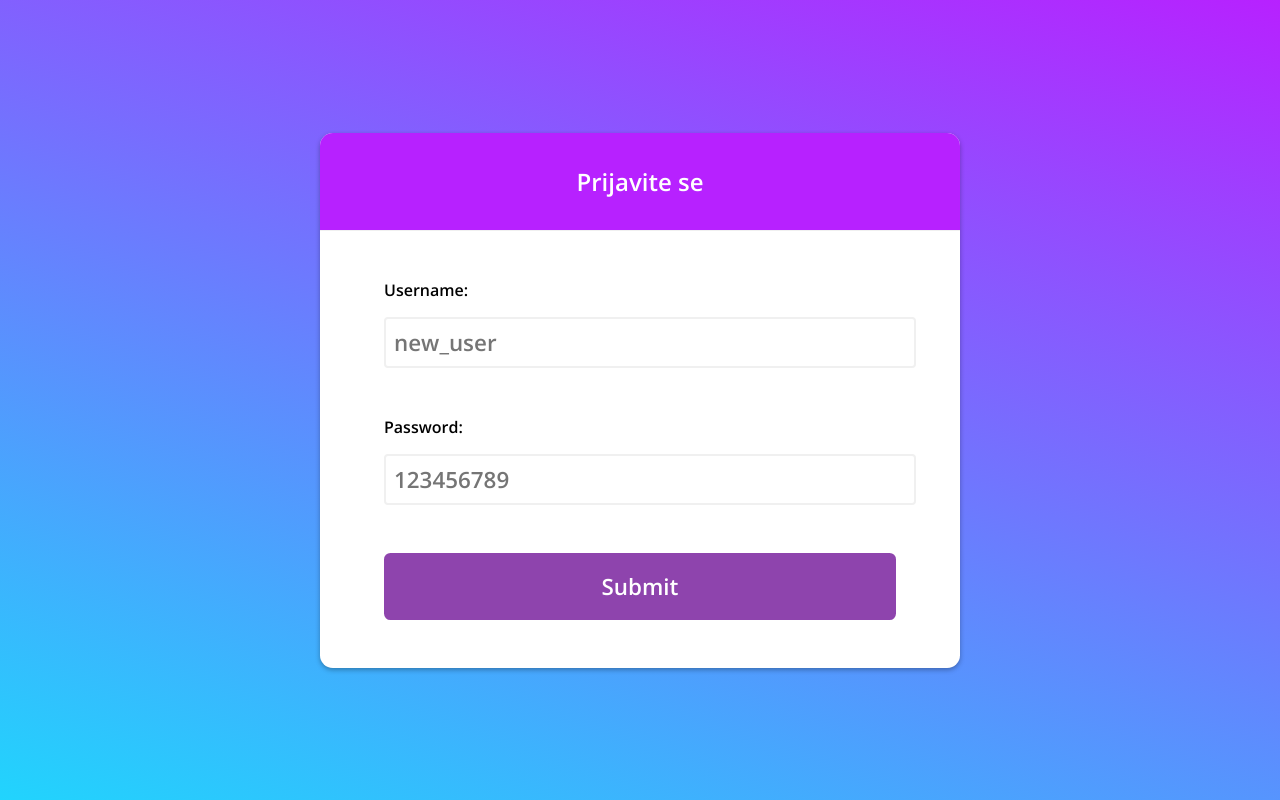
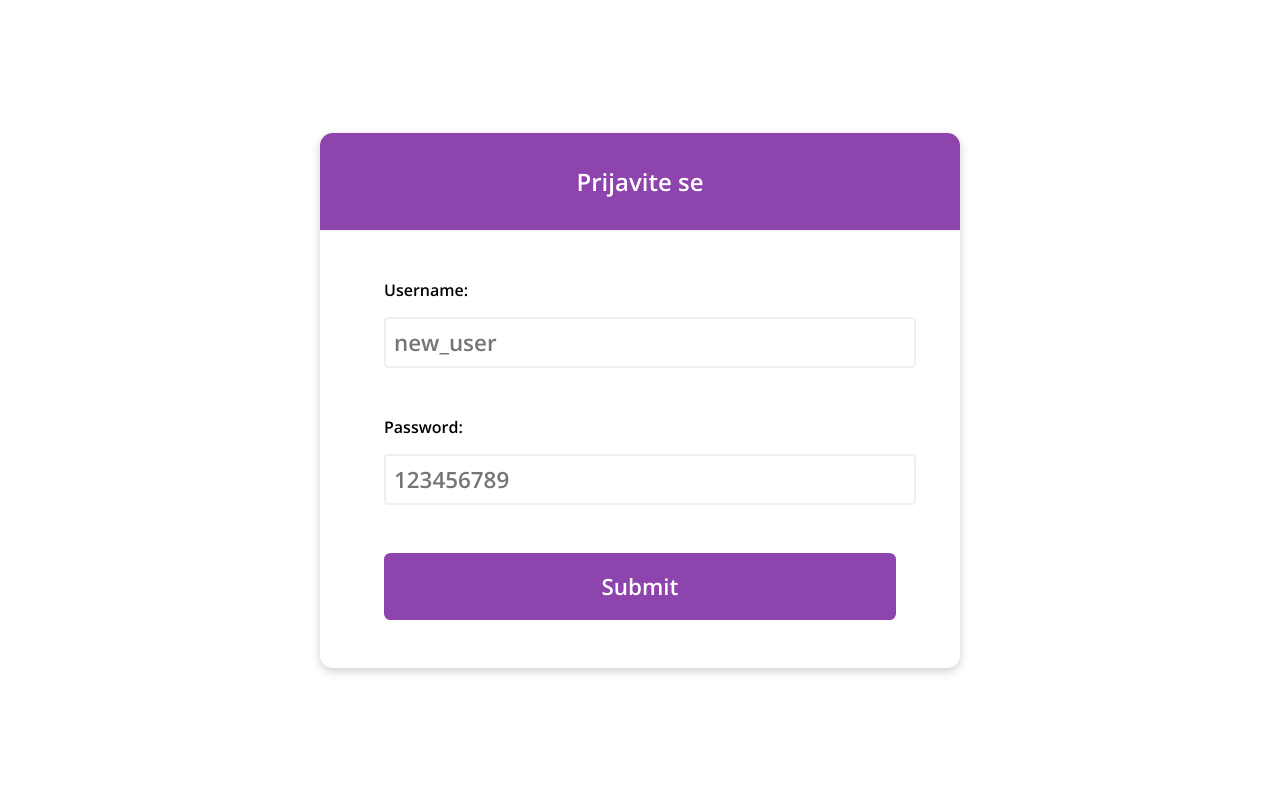
Before and after one commit to hariskaric/javascript-login, a plain HTML site: page index.html in a window 1280 px wide. Drawn offline with nearby package versions, Linux system fonts and the light colour scheme.

Commit message:
Update style.css

```diff
--- a/style.css
+++ b/style.css
@@ -2,8 +2,6 @@
 body {
   box-sizing: border-box;
   font-family: "Open Sans", sans-serif;
-  background-color: #21d4fd;
-  background-image: linear-gradient(19deg, #21d4fd 0%, #b721ff 100%);
   display: flex;
   align-items: center;
   justify-content: center;
@@ -14,12 +12,12 @@ body {
   background-color: #fff;
   border-radius: 0.8rem;
   overflow: hidden;
-  box-shadow: 0 2px 5px rgba(0, 0, 0, 0.3);
+  box-shadow: 0 3px 10px rgba(95, 92, 92, 0.3);
   width: 40rem;
   max-width: 100%;
 }
 .header {
-  background-color: #b721ff;
+  background-color: #8e44ad;
   color: white;
   border-bottom: 1px solid #f0f0f0;
   padding: 2rem 4rem;
```
